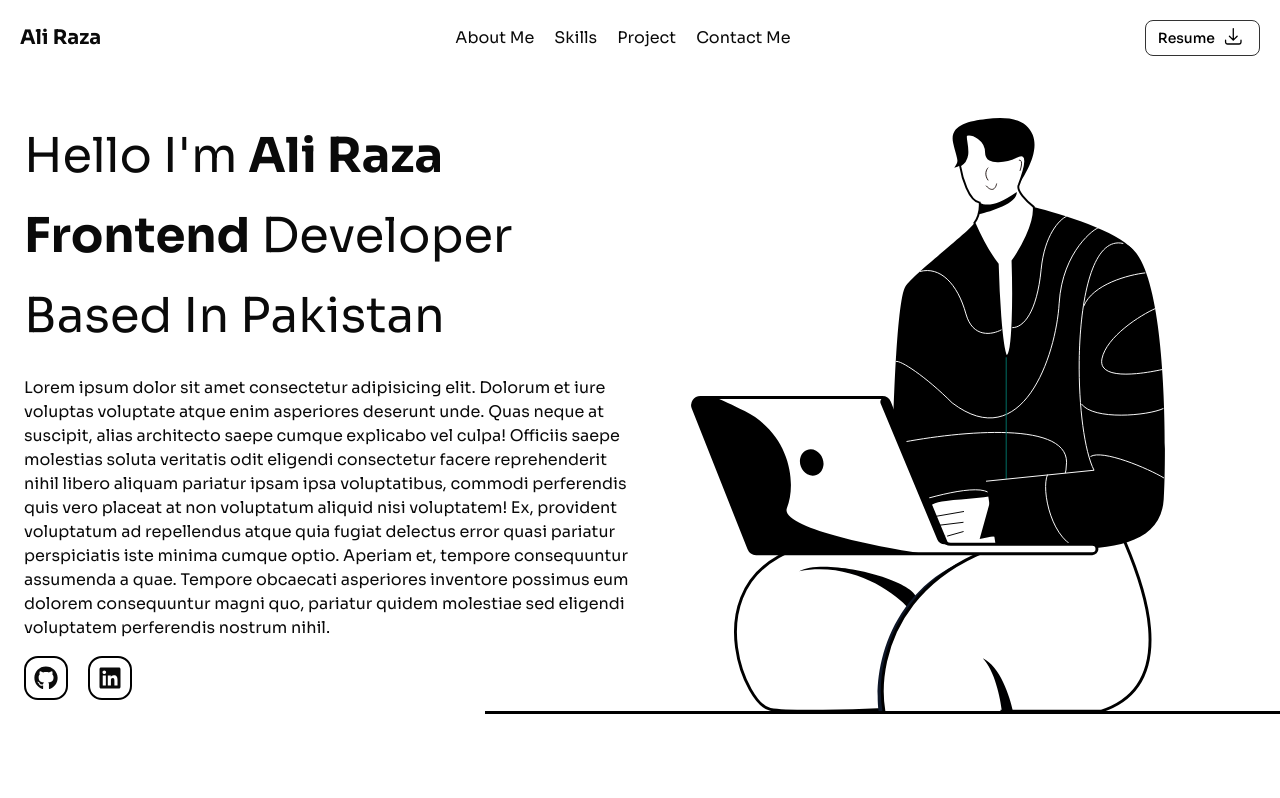
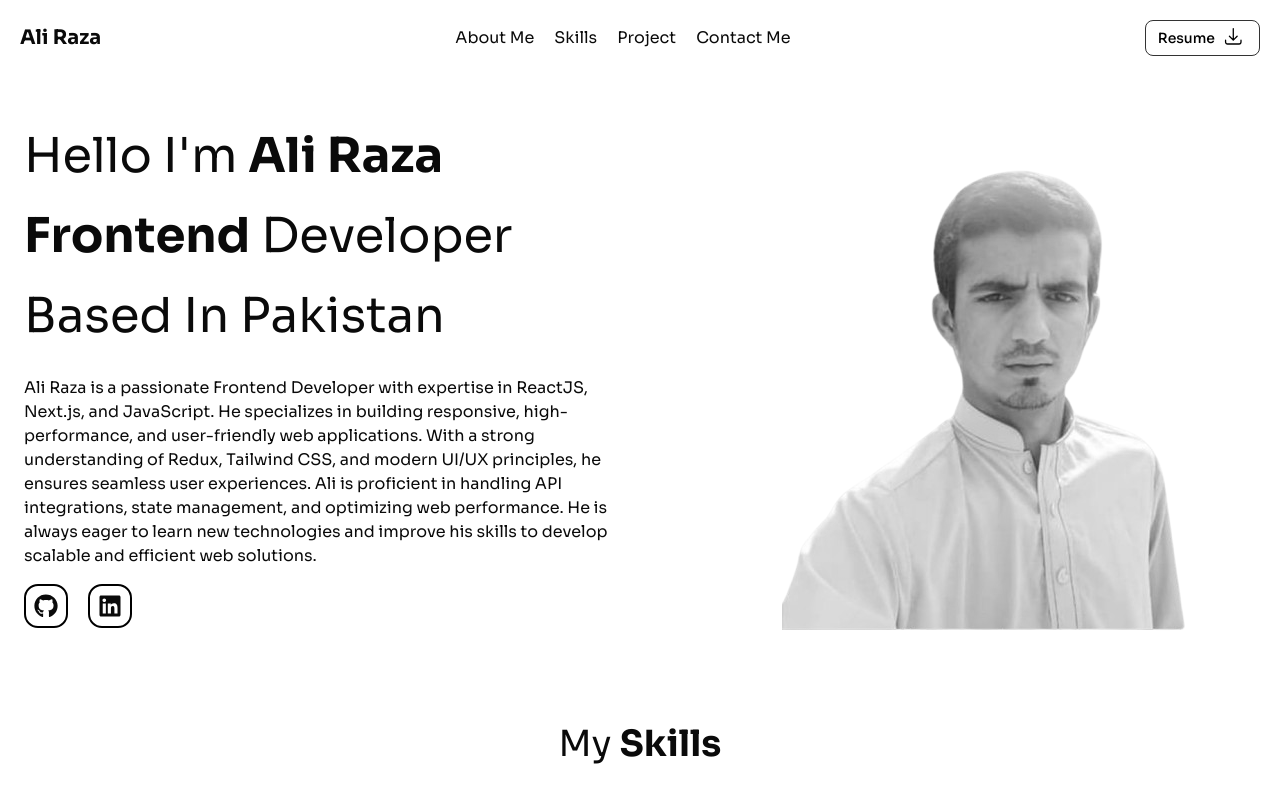
Before and after one commit to Raza118041/portfolio, a Next.js app: page / in a window 1280 px wide. Shown: the top 798 px of the page. Built offline with nearby package versions, Linux system fonts and the light colour scheme.

Commit message:
add image

```diff
--- a/src/components/aboutme/about.tsx
+++ b/src/components/aboutme/about.tsx
@@ -1,12 +1,13 @@
 import React from 'react'
 import Men from "@/assets/men.svg"
 import Image from 'next/image'
+import fahad from "@/assets/Images/fahad.png"
 
 const AboutMe = () => {
     return (
         <div className='w-full flex flex-col justify-center md:items-center md:flex-row gap-7 md:gap-15 px-6'>
             <div className=''>
-                <Image src={Men} alt={"image"} width={500} height={500} />
+                <Image src={fahad} alt={"image"} width={500} height={500} className='grayscale border-2 border-gray-200 rounded-2xl' />
             </div>
             <div className='md:w-1/2 w-full'>
                 <span className='text-lg md:text-2xl'>About</span>&nbsp;<span className='font-bold text-lg md:text-2xl'>Me</span>
--- a/src/components/sectionView/section.tsx
+++ b/src/components/sectionView/section.tsx
@@ -4,6 +4,7 @@ import Image from 'next/image'
 import Link from 'next/link'
 import { FaGithub } from "react-icons/fa";
 import { FaLinkedin } from "react-icons/fa6";
+import fahad from "@/assets/Images/fahad.png"
 
 const Section = () => {
     const linksICons = [
@@ -23,7 +24,7 @@ const Section = () => {
                     <span className='font-bold'>Frontend</span> <span>Developer</span><br />
                     <span>Based In Pakistan</span>
                 </div>
-                <span className=''>Lorem ipsum dolor sit amet consectetur adipisicing elit. Dolorum et iure voluptas voluptate atque enim asperiores deserunt unde. Quas neque at suscipit, alias architecto saepe cumque explicabo vel culpa! Officiis saepe molestias soluta veritatis odit eligendi consectetur facere reprehenderit nihil libero aliquam pariatur ipsam ipsa voluptatibus, commodi perferendis quis vero placeat at non voluptatum aliquid nisi voluptatem! Ex, provident voluptatum ad repellendus atque quia fugiat delectus error quasi pariatur perspiciatis iste minima cumque optio. Aperiam et, tempore consequuntur assumenda a quae. Tempore obcaecati asperiores inventore possimus eum dolorem consequuntur magni quo, pariatur quidem molestiae sed eligendi voluptatem perferendis nostrum nihil.</span>
+                <span className=''>Ali Raza is a passionate Frontend Developer with expertise in ReactJS, Next.js, and JavaScript. He specializes in building responsive, high-performance, and user-friendly web applications. With a strong understanding of Redux, Tailwind CSS, and modern UI/UX principles, he ensures seamless user experiences. Ali is proficient in handling API integrations, state management, and optimizing web performance. He is always eager to learn new technologies and improve his skills to develop scalable and efficient web solutions.</span>
                 <div className='flex flex-row gap-5 py-4'>
                     {
                         linksICons.map((item, index) => (
@@ -36,7 +37,7 @@ const Section = () => {
             </div>
             {/* Right Side  */}
             <div className='lg:absolute right-0'>
-                <Image src={Me} alt={"image"} />
+                <Image src={fahad} alt={"image"} className='grayscale' />
             </div>
         </div>
     )
```
Also changed, not shown: src/assets/Images/fahad.png (added).
